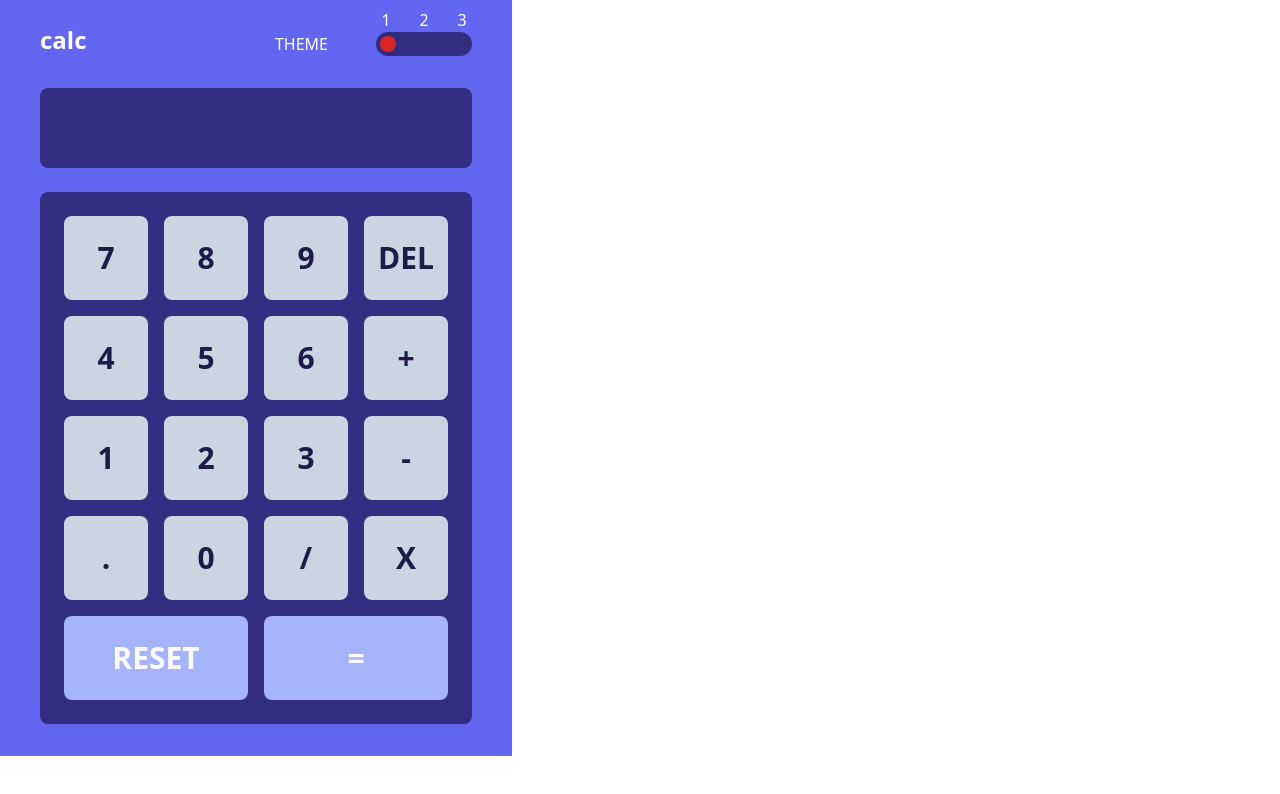
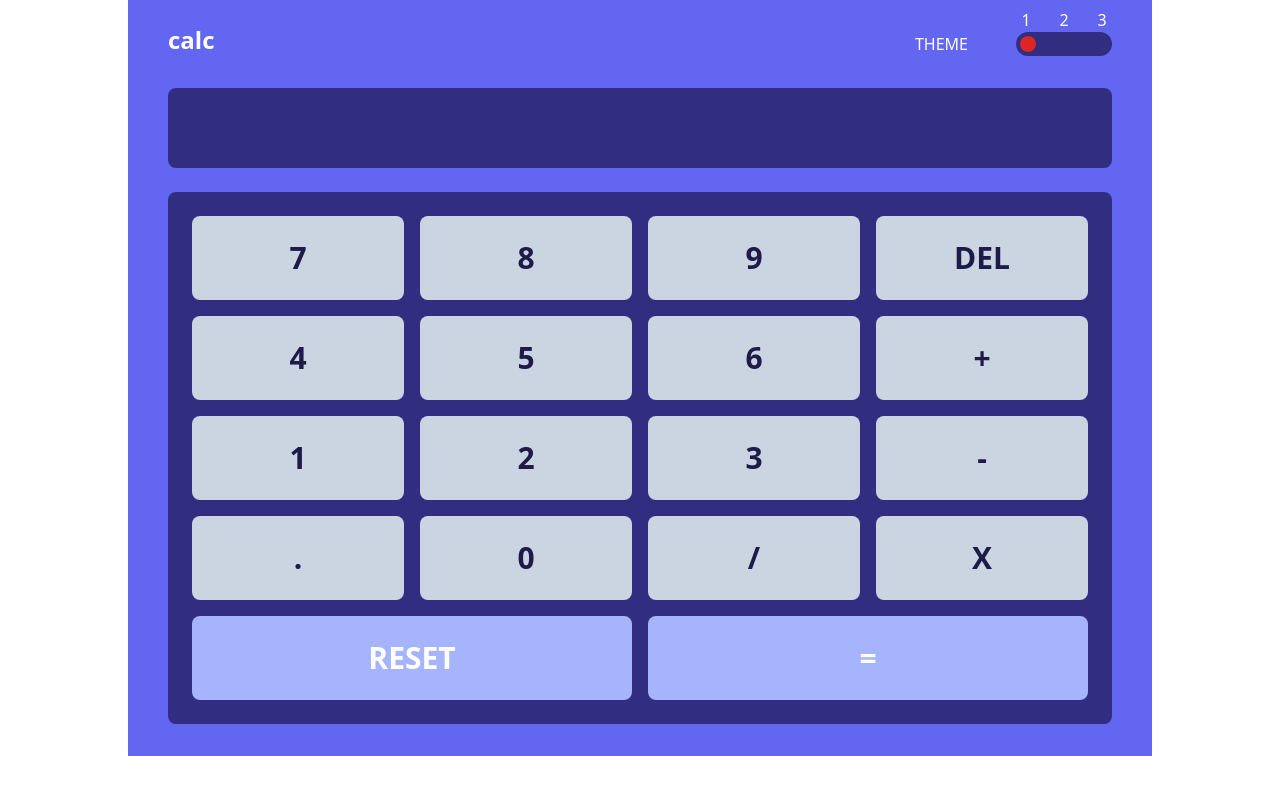
Before and after one commit to Kris1027/react-calculator-app, a React (Vite) app: page / in a window 1280 px wide. Shown: the top 794 px of the page. Built offline with nearby package versions, Linux system fonts and the light colour scheme.

Commit message:
add responsive for bigger screens

```diff
--- a/src/App.jsx
+++ b/src/App.jsx
@@ -1,9 +1,9 @@
-import Header from "./ui/Header";
-import Main from "./ui/Main";
+import Header from './ui/Header';
+import Main from './ui/Main';
 
 function App() {
   return (
-    <div className="flex max-w-lg flex-col gap-y-6 bg-indigo-500 px-10 pb-8">
+    <div className="mx-auto flex max-w-5xl flex-col gap-y-6 bg-indigo-500 px-10 pb-8">
       <Header />
       <Main />
     </div>
--- a/src/components/Button.jsx
+++ b/src/components/Button.jsx
@@ -2,7 +2,7 @@ function Button({ children, onClick }) {
   return (
     <button
       onClick={onClick}
-      className=" rounded-lg bg-slate-300 py-6 uppercase text-indigo-950 hover:bg-slate-100 active:scale-95"
+      className="rounded-lg bg-slate-300 py-6 uppercase text-indigo-950 hover:bg-slate-100 active:scale-95"
     >
       {children}
     </button>
--- a/src/ui/Main.jsx
+++ b/src/ui/Main.jsx
@@ -28,14 +28,16 @@ function Main() {
 
   return (
     <main className="flex flex-col gap-y-6">
-      <div className="flex h-20 items-center justify-end rounded-lg bg-indigo-900 px-4 text-5xl font-bold text-white">
+      <div className="flex h-20 flex-wrap items-center justify-end rounded-lg bg-indigo-900 px-4 text-5xl font-bold text-white">
         {state}
       </div>
       <div className="grid grid-cols-4 gap-4 rounded-lg bg-indigo-900 p-6 text-3xl font-bold">
         <Button onClick={() => handleButtonClick('7')}>7</Button>
         <Button onClick={() => handleButtonClick('8')}>8</Button>
         <Button onClick={() => handleButtonClick('9')}>9</Button>
-        <Button onClick={() => handleDelete()}>del</Button>
+        <Button className={'bg-gray-800'} onClick={() => handleDelete()}>
+          del
+        </Button>
         <Button onClick={() => handleButtonClick('4')}>4</Button>
         <Button onClick={() => handleButtonClick('5')}>5</Button>
         <Button onClick={() => handleButtonClick('6')}>6</Button>
```
